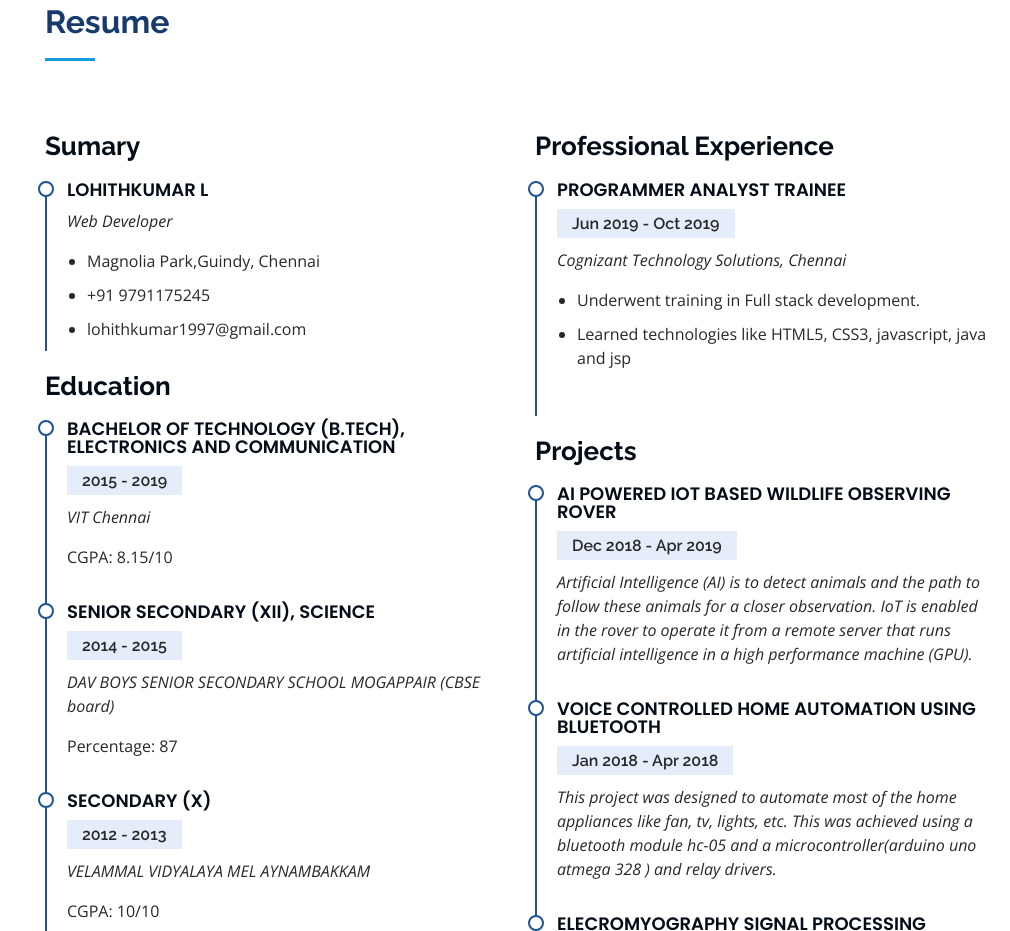
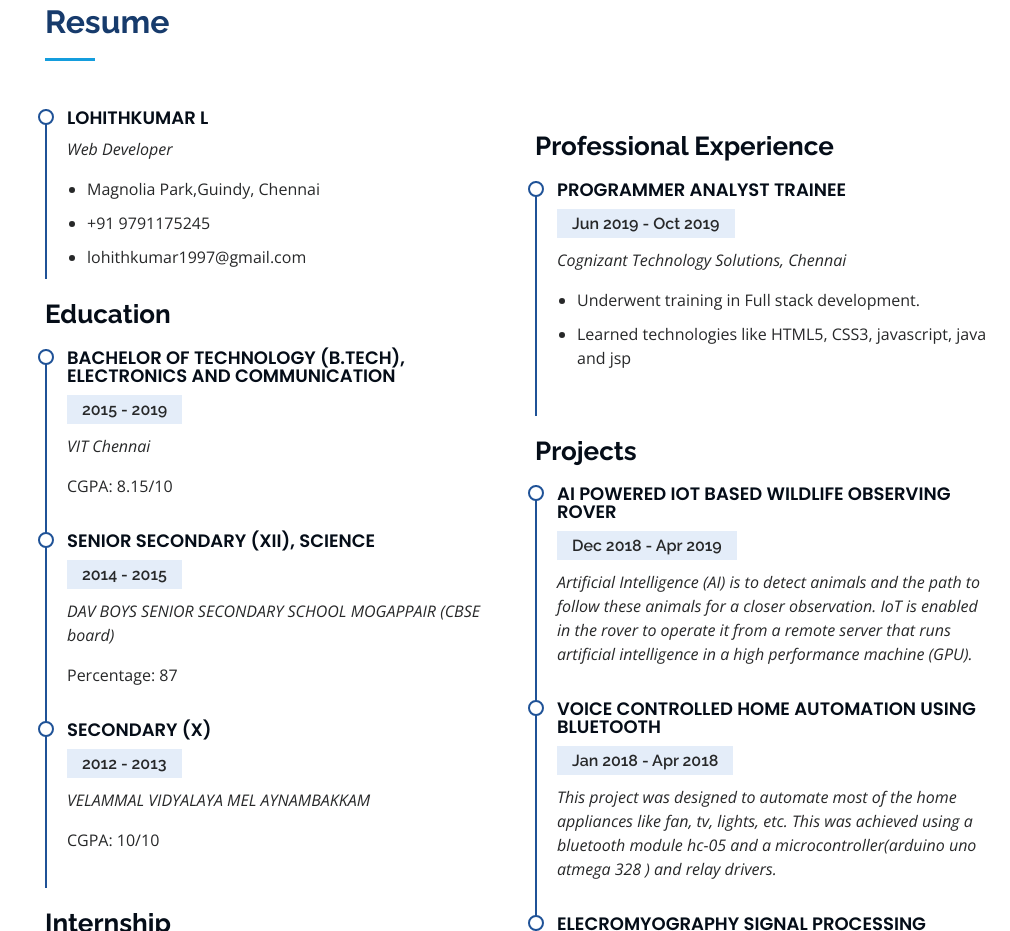
Before and after one commit to lohith27/portfolio, a plain HTML site: page index.html in a window 1280 px wide. Shown: the part 1897-2828 px from the top of the page, without its empty margins (270-1280 px from the left). Drawn offline with nearby package versions, Linux system fonts and the light colour scheme.

Commit message:
initial commit 5

```diff
--- a/index.html
+++ b/index.html
@@ -214,7 +214,6 @@
 
         <div class="row">
           <div class="col-lg-6" data-aos="fade-up">
-            <h3 class="resume-title">Sumary</h3>
             <div class="resume-item pb-0">
               <h4>LohithKumar L</h4>
               <p><em>Web Developer</em></p>
```
